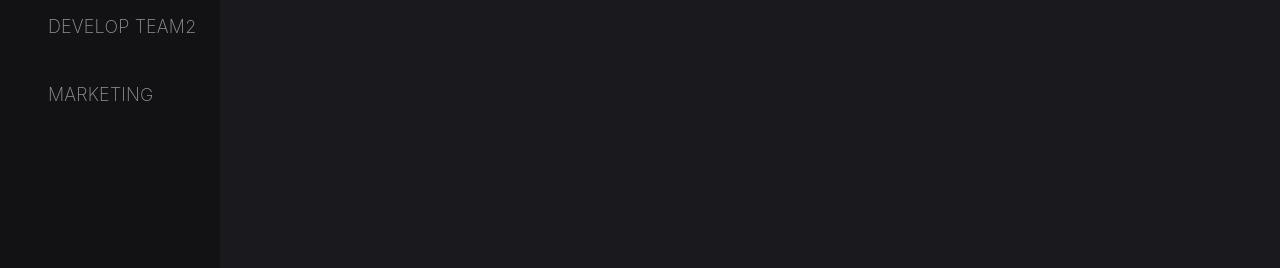
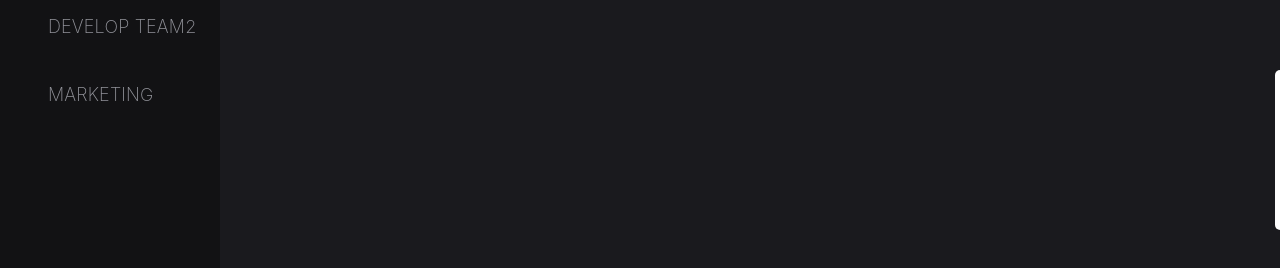
Before and after one commit to Juhwan24/LLL, a React (Create React App) app in the folder frontend/: page /main in a window 1280 px wide. Both pictures are taken after a click on the button 1244 px from the left and 36 px from the top of the page. Shown: the part 250-518 px from the top of the page. Built offline with nearby package versions, Linux system fonts and the light colour scheme.

Commit message:
저 녀석들 전원 동창회

```diff
--- a/frontend/src/components/RightBar.tsx
+++ b/frontend/src/components/RightBar.tsx
@@ -77,7 +77,7 @@ const RightBar: React.FC<RightBarProps> = ({ isVisible, onToggle }) => {
       {/* 메시지 입력 영역 */}
       <Box sx={{
         width: 'full',
-        mb: '4px',
+        mb: '10px',
         display: 'flex',
         alignItems: 'center',
         backgroundColor: '#3B3B41',
--- a/frontend/src/pages/main.tsx
+++ b/frontend/src/pages/main.tsx
@@ -8,6 +8,7 @@ import SearchIcon from '@mui/icons-material/Search';
 import { useState } from 'react';
 import SettingsIcon from '@mui/icons-material/Settings';
 import NotificationsIcon from '@mui/icons-material/Notifications';
+import { ChevronLeft } from '@mui/icons-material';
 
 const Main: React.FC = () => {
   const [isRightBarVisible, setIsRightBarVisible] = useState(true);
@@ -79,6 +80,49 @@ const Main: React.FC = () => {
         isVisible={isRightBarVisible}
         onToggle={toggleRightBar}
       />
+
+      {/* RightBar 토글 탭 - RightBar가 숨겨져 있을 때만 표시 */}
+      {!isRightBarVisible && (
+        <Box
+          onClick={toggleRightBar}
+          sx={{
+            position: 'absolute',
+            right: 0,
+            top: '50%',
+            transform: 'translateY(-50%)',
+            width: '5px',
+            height: '160px',
+            flexShrink: 0,
+            borderRadius: '10px 0px 0px 10px',
+            background: '#FFF',
+            zIndex: 1000,
+            display: 'flex',
+            alignItems: 'center',
+            justifyContent: 'center',
+            cursor: 'pointer',
+            transition: 'width 0.2s ease-in-out',
+            overflow: 'hidden',
+            '&:hover': {
+              width: '15px', // 호버 시 width 10 증가 (5px → 15px)
+              '& .chevron-icon': {
+                opacity: 1,
+                transform: 'translateX(0px)',
+              }
+            }
+          }}
+        >
+          <ChevronLeft
+            className="chevron-icon"
+            sx={{
+              opacity: 0,
+              transform: 'translateX(10px)',
+              transition: 'opacity 0.3s ease-in-out, transform 0.3s ease-in-out',
+              fontSize: '30px',
+              color: '#242429',
+            }}
+          />
+        </Box>
+      )}
     </Box>
   );
 };
```
